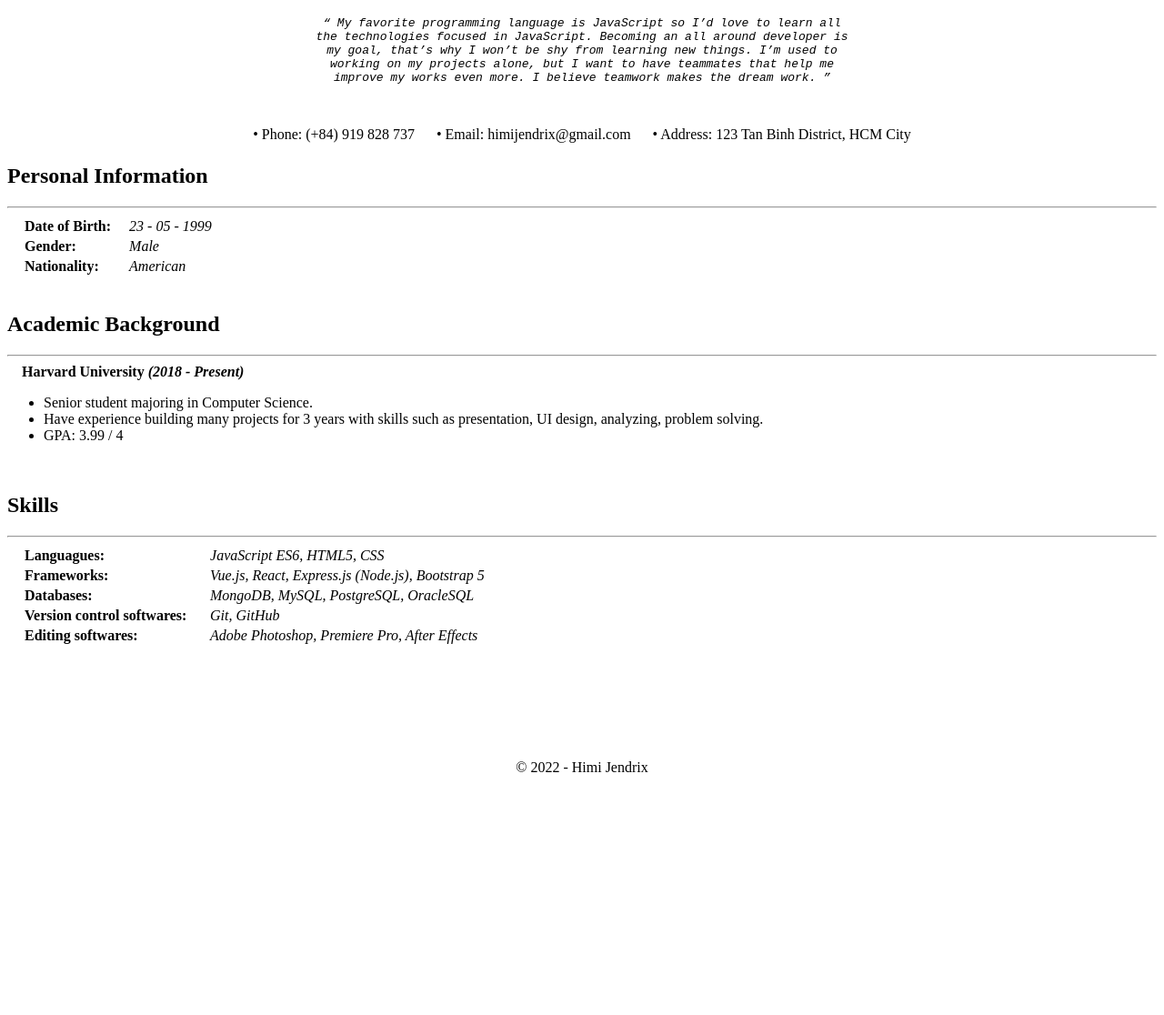
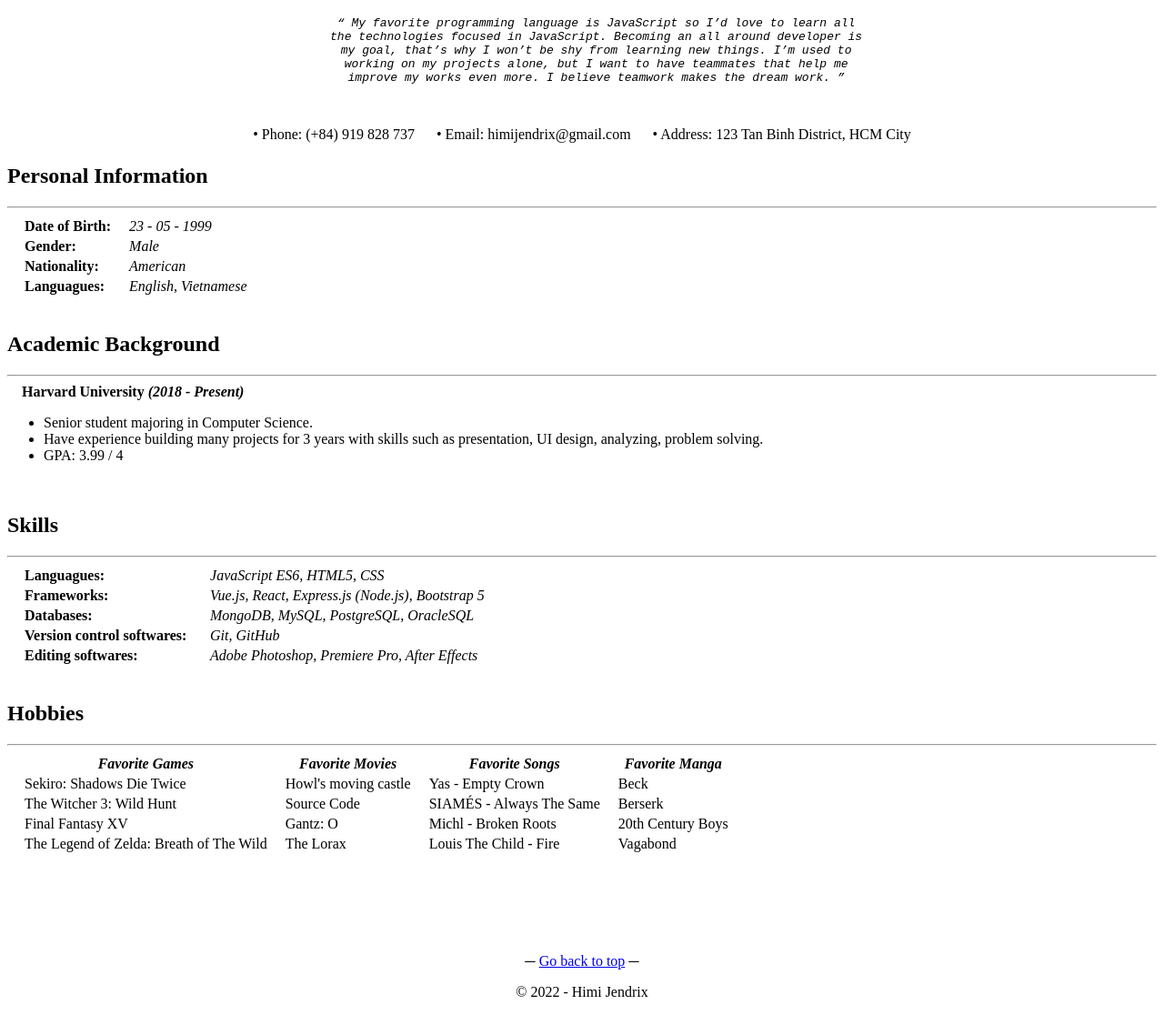
Before and after one commit to gnoul4869/CV-Template, a plain HTML site: page cv.html in a window 1280 px wide. Shown: the part 471-1587 px from the top of the page at 91% size. Before the commit the page ends 1340 px from the top, so only its background shows below. Drawn offline with Linux system fonts and the light colour scheme.

Commit message:
Update index and cv pages

```diff
--- a/cv.html
+++ b/cv.html
@@ -27,11 +27,12 @@
                 </table>
                 <hr />
             </nav>
-            <header>
+            <header id="top">
                 <h1>Himi Jendrix</h1>
                 <img src="./images/himi.png" alt="himi_jendrix" width="220px" />
                 <h3>Web Developer</h3>
 
+                <aside>
                     <pre>
                             <i>
     “ My favorite programming language is JavaScript so I’d love to learn all
@@ -41,6 +42,7 @@ working on my projects alone, but I want to have teammates that help me
     improve my works even more. I believe teamwork makes the dream work. ”
                             </i>
                     </pre>
+                </aside>
             </header>
 
             <table>
@@ -52,7 +54,7 @@ improve my works even more. I believe teamwork makes the dream work. ”
             </table>
         </center>
         <main>
-            <h2 id="personal-information">Personal Information</h2>
+            <h2 class="section">Personal Information</h2>
             <hr />
             <table>
                 <tr>
@@ -67,10 +69,14 @@ improve my works even more. I believe teamwork makes the dream work. ”
                     <td>&emsp;<strong>Nationality:</strong></td>
                     <td><i>American</i></td>
                 </tr>
+                <tr>
+                    <td>&emsp;<strong>Languagues:</strong></td>
+                    <td><i>English, Vietnamese</i></td>
+                </tr>
             </table>
 
             <br />
-            <h2 id="academic-background">Academic Background</h2>
+            <h2 class="section">Academic Background</h2>
             <hr />
             &emsp;<strong>Harvard University <i>(2018 - Present)</i></strong>
             <ul>
@@ -83,7 +89,7 @@ improve my works even more. I believe teamwork makes the dream work. ”
             </ul>
 
             <br />
-            <h2 id="skills">Skills</h2>
+            <h2 class="section">Skills</h2>
             <hr />
             <table>
                 <tr>
@@ -109,15 +115,56 @@ improve my works even more. I believe teamwork makes the dream work. ”
                     <td><i>Adobe Photoshop, Premiere Pro, After Effects</i></td>
                 </tr>
             </table>
+
+            <br />
+            <h2 class="section">Hobbies</h2>
+            <hr />
+            <table>
+                <tr>
+                    <th>&emsp;<i>Favorite Games</i></th>
+                    <th>&emsp;<i>Favorite Movies</i></th>
+                    <th>&emsp;<i>Favorite Songs</i></th>
+                    <th>&emsp;<i>Favorite Manga</i></th>
+                </tr>
+                <tr>
+                    <td>&emsp;Sekiro: Shadows Die Twice</td>
+                    <td>&emsp;Howl's moving castle</td>
+                    <td>&emsp;Yas - Empty Crown</td>
+                    <td>&emsp;Beck</td>
+                </tr>
+                <tr>
+                    <td>&emsp;The Witcher 3: Wild Hunt</td>
+                    <td>&emsp;Source Code</td>
+                    <td>&emsp;SIAMÉS - Always The Same</td>
+                    <td>&emsp;Berserk</td>
+                </tr>
+                <tr>
+                    <td>&emsp;Final Fantasy XV</td>
+                    <td>&emsp;Gantz: O</td>
+                    <td>&emsp;Michl - Broken Roots</td>
+                    <td>&emsp;20th Century Boys</td>
+                </tr>
+                <tr>
+                    <td>&emsp;The Legend of Zelda: Breath of The Wild</td>
+                    <td>&emsp;The Lorax</td>
+                    <td>&emsp;Louis The Child - Fire</td>
+                    <td>&emsp;Vagabond</td>
+                </tr>
+            </table>
         </main>
+
         <br />
         <br />
         <br />
         <br />
         <br />
         <br />
+
+        <footer>
             <center>
-            <footer><p>© 2022 - Himi Jendrix</p></footer>
+                <span> ─ <a href="#top">Go back to top</a> ─ </span>
+                <p>© 2022 - Himi Jendrix</p>
             </center>
+        </footer>
     </body>
 </html>
```
Also changed, not shown: index.html (+11 -1 lines). Lines whose indentation alone changed are shown as unchanged.
